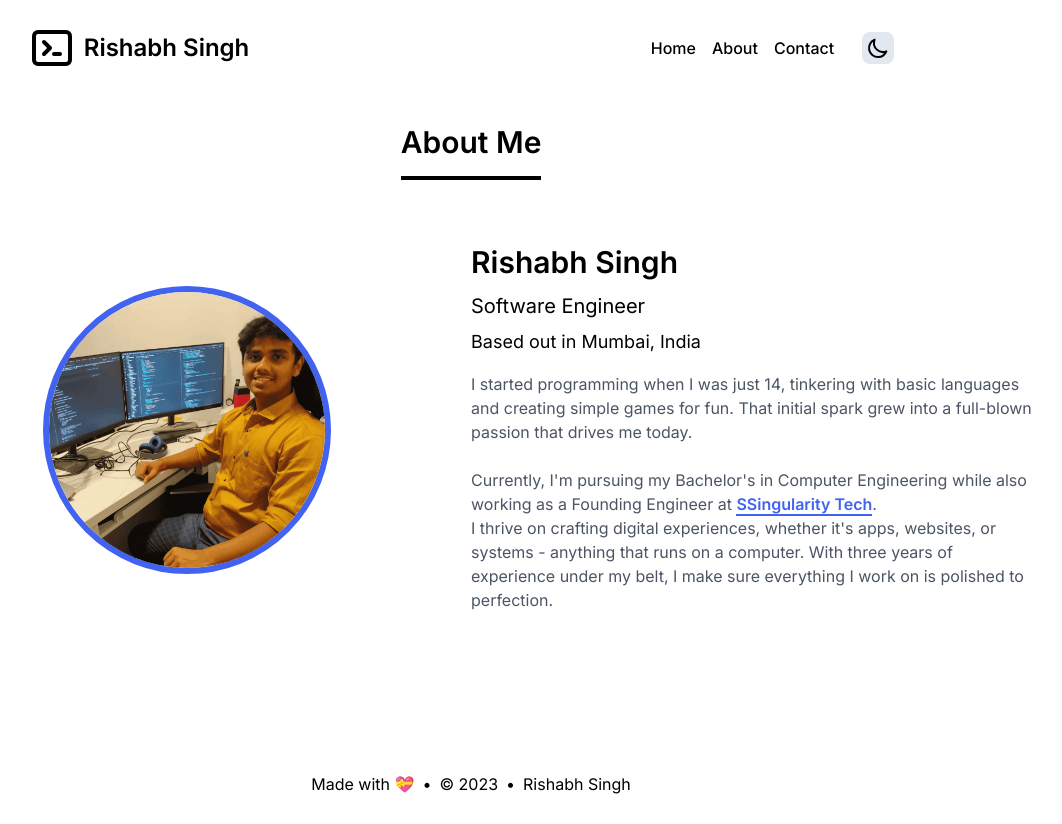
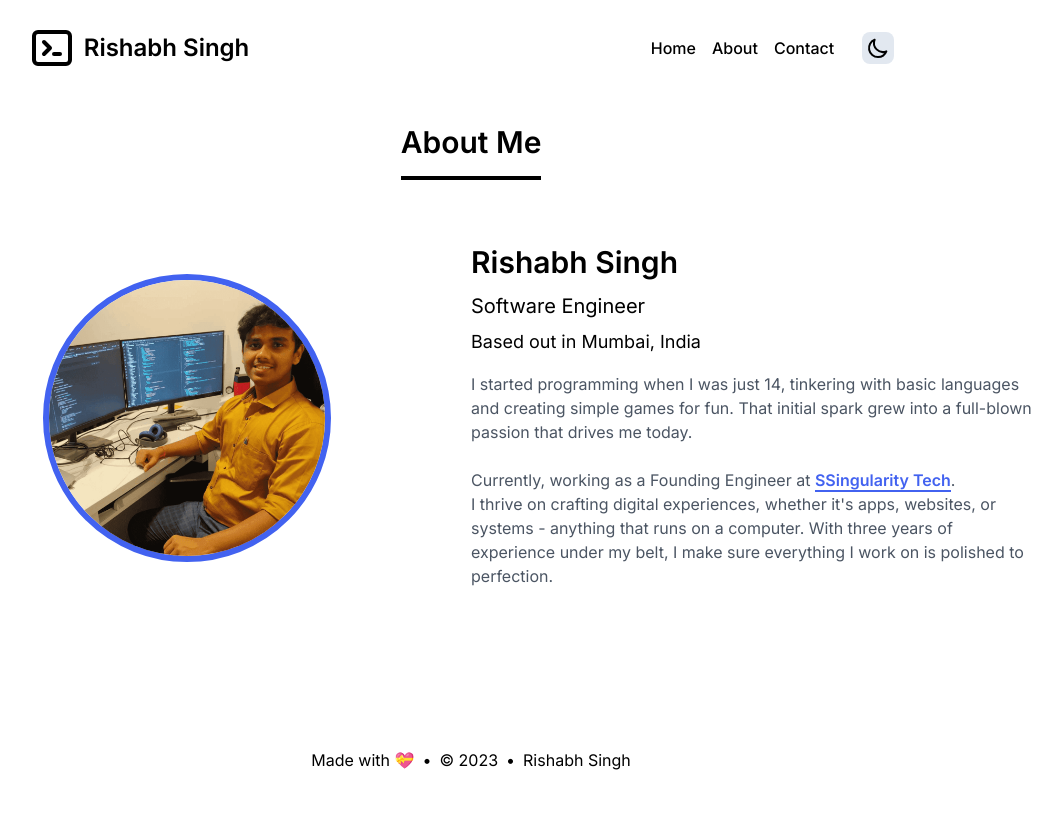
Before and after one commit to geeekgod/my_site, a Next.js app: page /about in a window 1280 px wide. Shown: the whole page, without its empty margins (169-1231 px from the left). After the commit the page ends 800 px from the top, so only its background shows below. Built offline with nearby package versions, Linux system fonts and the light colour scheme.

Commit message:
refactor: update about

```diff
--- a/pages/about.tsx
+++ b/pages/about.tsx
@@ -76,8 +76,7 @@ const About = () => {
               transition={{ type: "spring", duration: 0.6, delay: 1.3 }}
               className="text-md my-3 text-gray-600 dark:text-slate-400"
             >
-              Currently, I&apos;m pursuing my Bachelor&apos;s in Computer
-              Engineering while also working as a Founding Engineer at{" "}
+              Currently, working as a Founding Engineer at{" "}
               <a
                 className="dark:text-[#7C92F4] text-[#4262F0] font-semibold border-b-2 dark:border-[#7C92F4] border-[#4262F0] "
                 href="https://ssingularity.co.in/"
```
